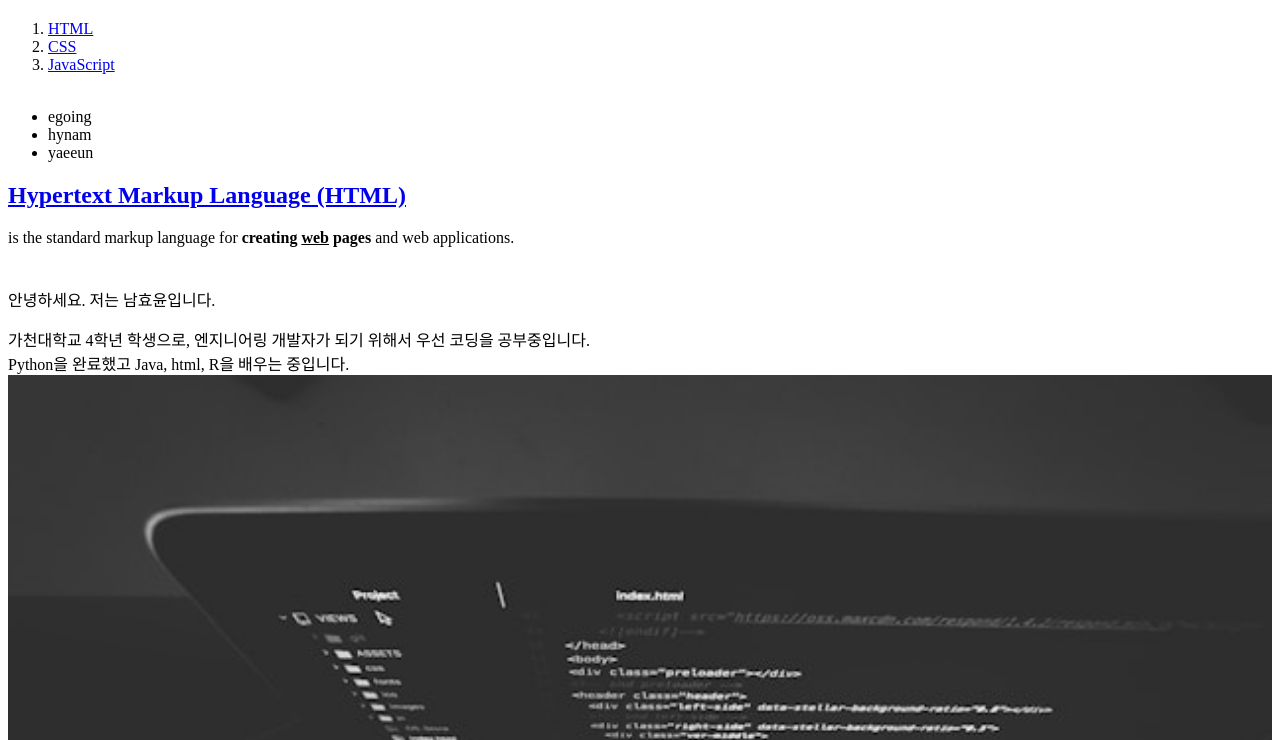
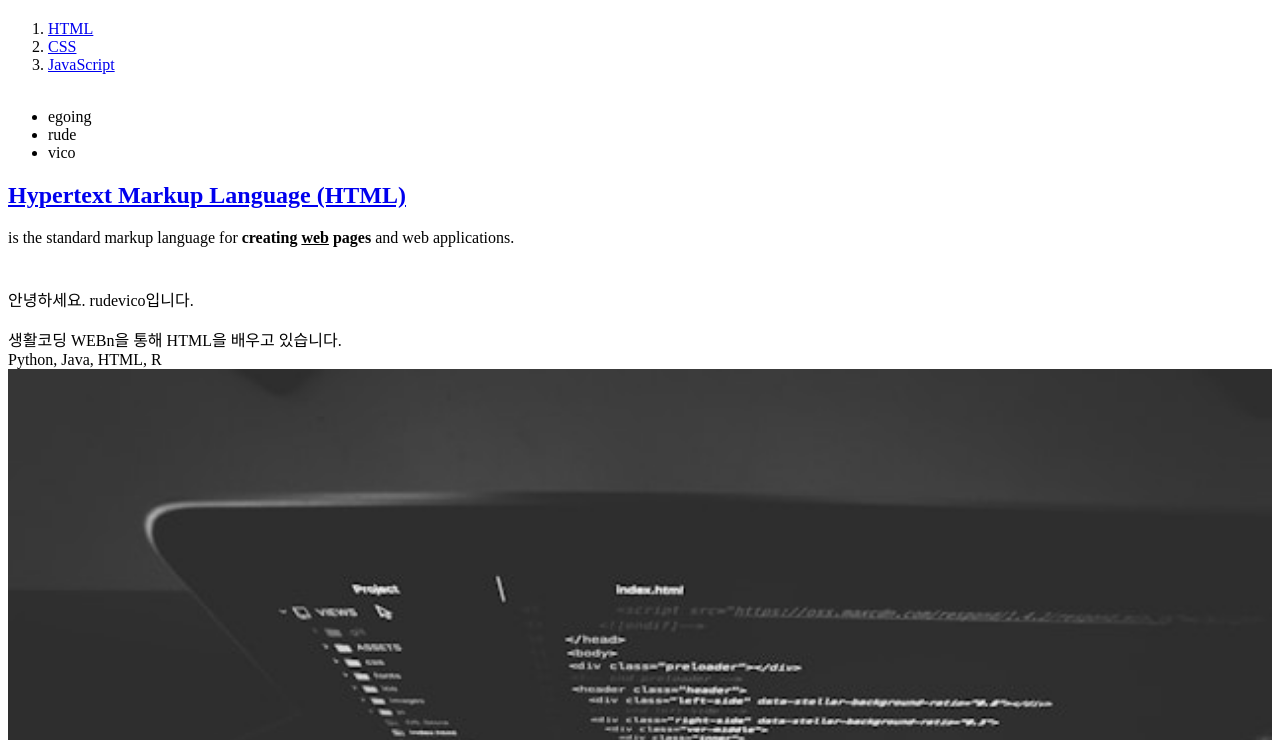
Before and after one commit to rudevico/my-first-web-site, a plain HTML site: page 1.html in a window 1280 px wide. Shown: the part 60-800 px from the top of the page. Drawn offline with Linux system fonts and the light colour scheme; files whose address does not match are found by name.

Commit message:
수정#1

```diff
--- a/1.html
+++ b/1.html
@@ -13,14 +13,14 @@
     </ol>
     <ul>
         <li>egoing</li>
-        <li>hynam</li>
-        <li>yaeeun</li>
+        <li>rude</li>
+        <li>vico</li>
     </ul>
     <h2><a href="https://www.naver.com" target="_blank"
         title="move to naver">Hypertext Markup Language (HTML)</a></h2> is the standard markup language for <strong>creating <u>web</u> pages</strong> and web applications.
-    <p style="margin-top:40px;">안녕하세요. 저는 남효윤입니다.</p>
-    가천대학교 4학년 학생으로, 엔지니어링 개발자가 되기 위해서 우선 코딩을 공부중입니다. <br>
-    Python을 완료했고 Java, html, R을 배우는 중입니다.
+    <p style="margin-top:40px;">안녕하세요. rudevico입니다.</p>
+    생활코딩 WEBn을 통해 HTML을 배우고 있습니다.<br>
+    Python, Java, HTML, R
     <img src="/Users/cpmisr/Desktop/web/img1.jpg" width="100%">
 </body>
 </html>
```
